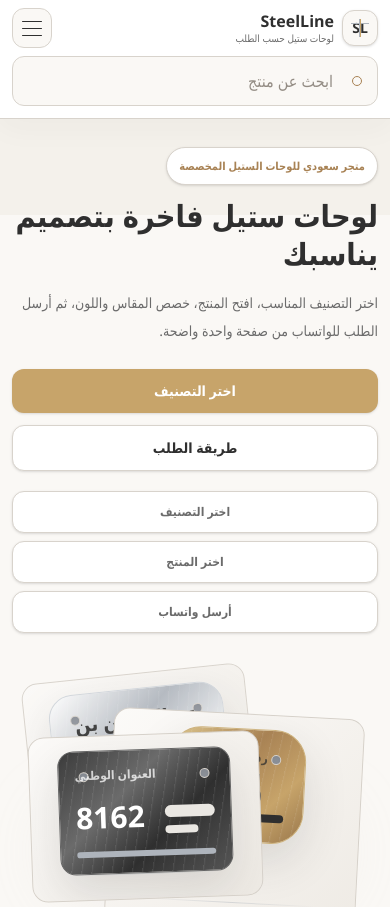
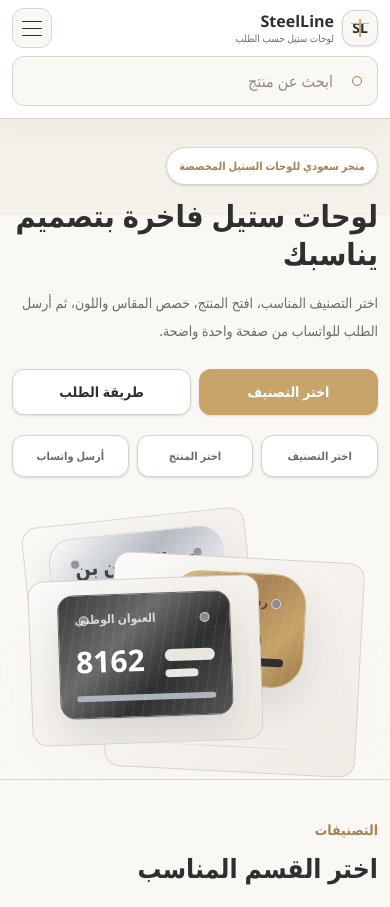
Before and after one commit to AbdullahAlhulays/Steel, a React (Vite) app: page / in a window 390 px wide. Shown: the top 907 px of the page. Built offline with nearby package versions, Linux system fonts and the light colour scheme.

Commit message:
Enhance mobile homepage layout

```diff
--- a/src/components/FeaturesSection.jsx
+++ b/src/components/FeaturesSection.jsx
@@ -21,25 +21,25 @@ function FeaturesSection() {
   ]
 
   return (
-    <section className="mx-auto max-w-7xl px-3 py-12 sm:px-6 sm:py-20 lg:px-8">
-      <div className="grid gap-8 sm:gap-10 lg:grid-cols-[0.8fr_1.2fr] lg:items-start">
+    <section className="mx-auto max-w-7xl px-3 py-10 sm:px-6 sm:py-20 lg:px-8">
+      <div className="grid gap-7 sm:gap-10 lg:grid-cols-[0.8fr_1.2fr] lg:items-start">
         <SectionTitle
           eyebrow="لماذا SteelLine؟"
           title="تفاصيل صغيرة تصنع ثقة أكبر"
           description="الموقع منظم ليجعل اختيار اللوحة واضحا، ويعطي العميل صورة دقيقة عن المنتج قبل إرسال الطلب."
         />
 
-        <div className="grid gap-3 sm:grid-cols-2 sm:gap-4">
+        <div className="grid grid-cols-2 gap-2 sm:gap-4">
           {features.map((feature) => (
             <div
               key={feature.title}
-              className="rounded-2xl border border-[#D8D3CC] bg-white p-5 shadow-[0_12px_30px_rgba(47,47,47,0.06)] sm:rounded-3xl sm:p-6"
+              className="rounded-xl border border-[#D8D3CC] bg-white p-3 shadow-[0_8px_22px_rgba(47,47,47,0.06)] sm:rounded-3xl sm:p-6 sm:shadow-[0_12px_30px_rgba(47,47,47,0.06)]"
             >
-              <span className="mb-5 block h-1.5 w-12 rounded-full bg-[#C7A46A]" />
-              <h3 className="text-lg font-bold text-[#2F2F2F]">
+              <span className="mb-3 block h-1 w-9 rounded-full bg-[#C7A46A] sm:mb-5 sm:h-1.5 sm:w-12" />
+              <h3 className="text-sm font-bold leading-6 text-[#2F2F2F] sm:text-lg">
                 {feature.title}
               </h3>
-              <p className="mt-3 text-sm leading-7 text-[#6B6B6B] sm:text-base">{feature.text}</p>
+              <p className="text-clamp-2 mt-2 text-xs leading-5 text-[#6B6B6B] sm:mt-3 sm:text-base sm:leading-7">{feature.text}</p>
             </div>
           ))}
         </div>
--- a/src/components/HeroSection.jsx
+++ b/src/components/HeroSection.jsx
@@ -17,7 +17,7 @@ function HeroSection() {
           <p className="mb-3 inline-flex max-w-full rounded-full border border-[#D8D3CC] bg-white px-3 py-2 text-[11px] font-semibold leading-5 text-[#A88254] shadow-sm sm:mb-5 sm:px-4 sm:text-sm">
             متجر سعودي للوحات الستيل المخصصة
           </p>
-          <h1 className="text-[1.9rem] font-bold leading-tight text-[#2F2F2F] sm:text-4xl md:text-6xl">
+          <h1 className="text-[1.9rem] font-bold leading-tight text-[#2F2F2F] sm:text-4xl md:text-5xl lg:text-6xl">
             لوحات ستيل فاخرة بتصميم يناسبك
           </h1>
           <p className="mt-4 max-w-xl text-sm leading-7 text-[#6B6B6B] sm:mt-6 sm:text-lg sm:leading-9">
@@ -25,26 +25,26 @@ function HeroSection() {
             للواتساب من صفحة واحدة واضحة.
           </p>
 
-          <div className="mt-6 flex flex-col gap-3 sm:mt-9 sm:flex-row">
+          <div className="mt-6 grid grid-cols-2 gap-2 sm:mt-9 sm:flex sm:gap-3">
             <a
               href="#categories"
-              className="inline-flex min-h-11 items-center justify-center rounded-xl bg-[#C7A46A] px-5 py-3 text-sm font-bold text-white shadow-sm transition hover:bg-[#A88254] sm:min-h-12 sm:rounded-2xl sm:px-6 sm:py-4"
+              className="inline-flex min-h-11 items-center justify-center rounded-xl bg-[#C7A46A] px-3 py-3 text-sm font-bold text-white shadow-sm transition hover:bg-[#A88254] sm:min-h-12 sm:rounded-2xl sm:px-6 sm:py-4"
             >
               اختر التصنيف
             </a>
             <a
               href="#steps"
-              className="inline-flex min-h-11 items-center justify-center rounded-xl border border-[#D8D3CC] bg-white px-5 py-3 text-sm font-bold text-[#2F2F2F] shadow-sm transition hover:border-[#AEB4BC] hover:bg-[#F3EEE7] sm:min-h-12 sm:rounded-2xl sm:px-6 sm:py-4"
+              className="inline-flex min-h-11 items-center justify-center rounded-xl border border-[#D8D3CC] bg-white px-3 py-3 text-sm font-bold text-[#2F2F2F] shadow-sm transition hover:border-[#AEB4BC] hover:bg-[#F3EEE7] sm:min-h-12 sm:rounded-2xl sm:px-6 sm:py-4"
             >
               طريقة الطلب
             </a>
           </div>
 
-          <div className="mt-5 grid max-w-xl gap-2 min-[420px]:grid-cols-3 sm:mt-8 sm:gap-3">
+          <div className="mt-5 grid max-w-xl grid-cols-3 gap-2 sm:mt-8 sm:gap-3">
             {['اختر التصنيف', 'اختر المنتج', 'أرسل واتساب'].map((item) => (
               <div
                 key={item}
-                className="rounded-xl border border-[#D8D3CC] bg-white px-3 py-2.5 text-center text-xs font-semibold leading-5 text-[#6B6B6B] shadow-sm sm:rounded-2xl sm:px-4 sm:py-3 sm:text-right sm:text-sm"
+                className="rounded-xl border border-[#D8D3CC] bg-white px-2 py-2.5 text-center text-[11px] font-semibold leading-5 text-[#6B6B6B] shadow-sm sm:rounded-2xl sm:px-4 sm:py-3 sm:text-right sm:text-sm"
               >
                 {item}
               </div>
--- a/src/components/StepsSection.jsx
+++ b/src/components/StepsSection.jsx
@@ -18,26 +18,26 @@ function StepsSection() {
 
   return (
     <section id="steps" className="border-y border-[#D8D3CC] bg-[#F3EEE7]">
-      <div className="mx-auto max-w-7xl px-3 py-12 sm:px-6 sm:py-20 lg:px-8">
+      <div className="mx-auto max-w-7xl px-3 py-10 sm:px-6 sm:py-20 lg:px-8">
         <SectionTitle
           eyebrow="طريقة الطلب"
           title="ثلاث خطوات فقط"
           description="نفس المسار لكل المنتجات حتى يعرف العميل أين يبدأ ومتى يرسل الطلب."
         />
 
-        <div className="mt-8 grid gap-3 sm:mt-10 sm:gap-4 md:grid-cols-3">
+        <div className="mt-7 grid grid-cols-3 gap-2 sm:mt-10 sm:gap-4">
           {steps.map((step, index) => (
             <div
               key={step.title}
-              className="rounded-2xl border border-[#D8D3CC] bg-white p-5 shadow-[0_12px_30px_rgba(47,47,47,0.06)] sm:rounded-3xl sm:p-6"
+              className="rounded-xl border border-[#D8D3CC] bg-white p-2.5 text-center shadow-[0_8px_22px_rgba(47,47,47,0.06)] sm:rounded-3xl sm:p-6 sm:text-right sm:shadow-[0_12px_30px_rgba(47,47,47,0.06)]"
             >
-              <span className="grid h-12 w-12 place-items-center rounded-2xl border border-[#D8D3CC] bg-[#FAF8F5] text-sm font-bold text-[#A88254]">
+              <span className="mx-auto grid h-8 w-8 place-items-center rounded-xl border border-[#D8D3CC] bg-[#FAF8F5] text-xs font-bold text-[#A88254] sm:mx-0 sm:h-12 sm:w-12 sm:rounded-2xl sm:text-sm">
                 {index + 1}
               </span>
-              <h3 className="mt-5 text-lg font-bold leading-7 text-[#2F2F2F] sm:mt-6 sm:text-xl">
+              <h3 className="text-clamp-2 mt-2 text-xs font-bold leading-5 text-[#2F2F2F] sm:mt-6 sm:text-xl sm:leading-7">
                 {step.title}
               </h3>
-              <p className="mt-3 text-sm leading-7 text-[#6B6B6B] sm:text-base">{step.text}</p>
+              <p className="mt-3 hidden text-sm leading-7 text-[#6B6B6B] sm:block sm:text-base">{step.text}</p>
             </div>
           ))}
         </div>
```
